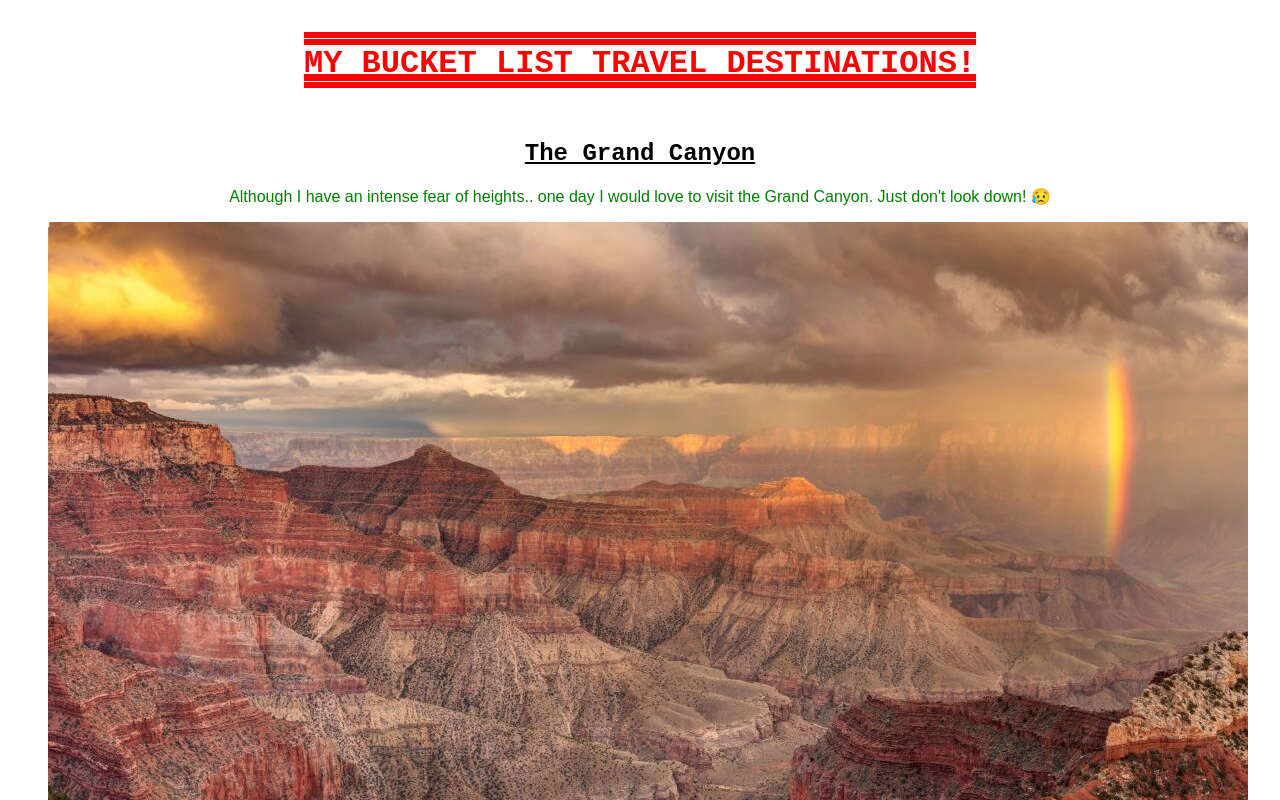
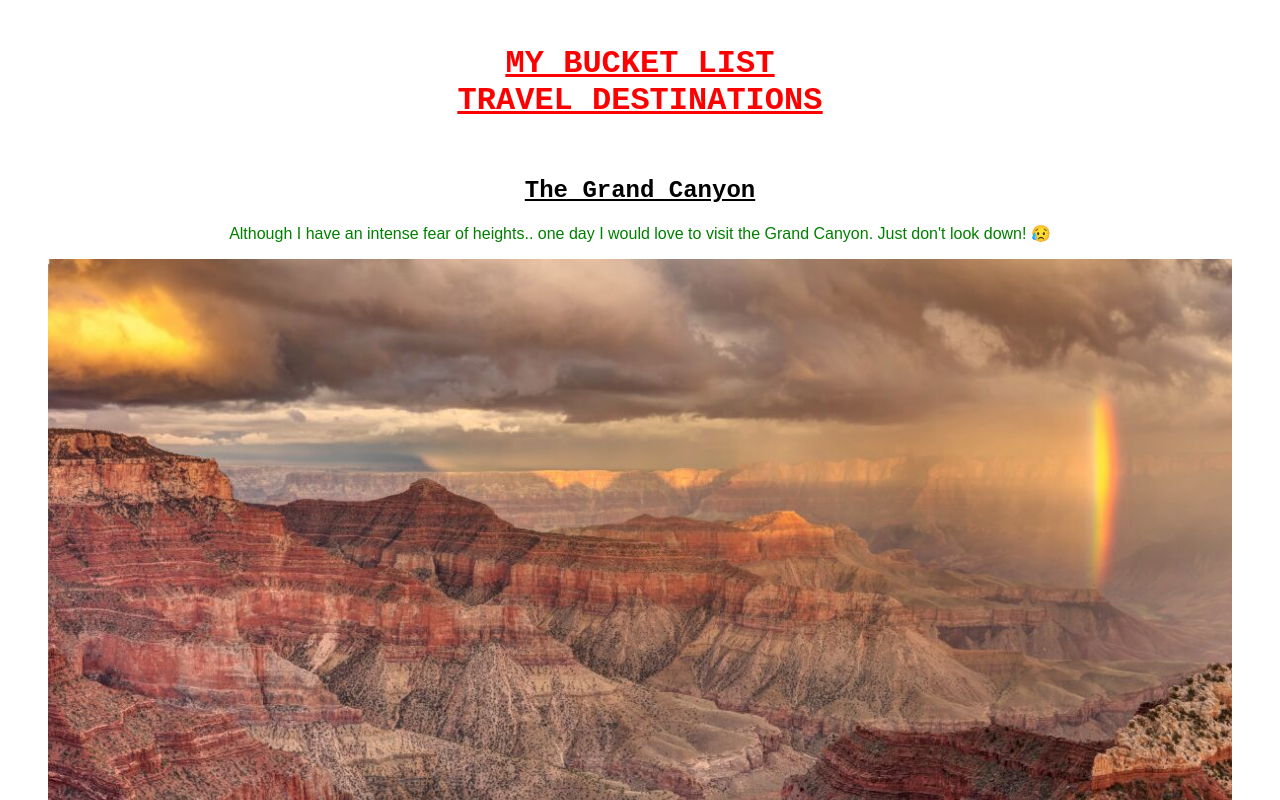
Before and after one commit to LaunchCodeAllhubs/js-assignment-4-html-me-something-jakenwillman, a website: page index.html in a window 1280 px wide. Shown: the top 800 px of the page. Drawn offline with Linux system fonts and the light colour scheme.

Commit message:
corrected style on images to allow for automatic  resizing on different viewports

```diff
--- a/index.html
+++ b/index.html
@@ -7,7 +7,7 @@
    </head>
    <body>
       <header id="mainHeading">
-         <h1>My bucket list travel destinations!</h1>
+         <h1>My bucket list <br>travel destinations</h1>
       </header>
       <main>
          <article>
--- a/styles.css
+++ b/styles.css
@@ -6,9 +6,8 @@ body {
 #mainHeading {
     text-align: center;
     text-transform: uppercase;
-    text-decoration-line: overline underline;
-    text-decoration-style: double;
-    text-decoration-thickness: 6px;
+    text-decoration-line: underline;
+    text-decoration-thickness: 3;
     font-family: fantasy;
     color: red;
     padding: 1rem;
@@ -25,7 +24,10 @@ h1, h2 {
 img {
     display: block;
     margin-left: auto;
-    margin-right: auto
+    margin-right: auto;
+    max-width: 100%;
+    height: auto;
+    width: auto;
 }
 
 .funParagraph {
```
